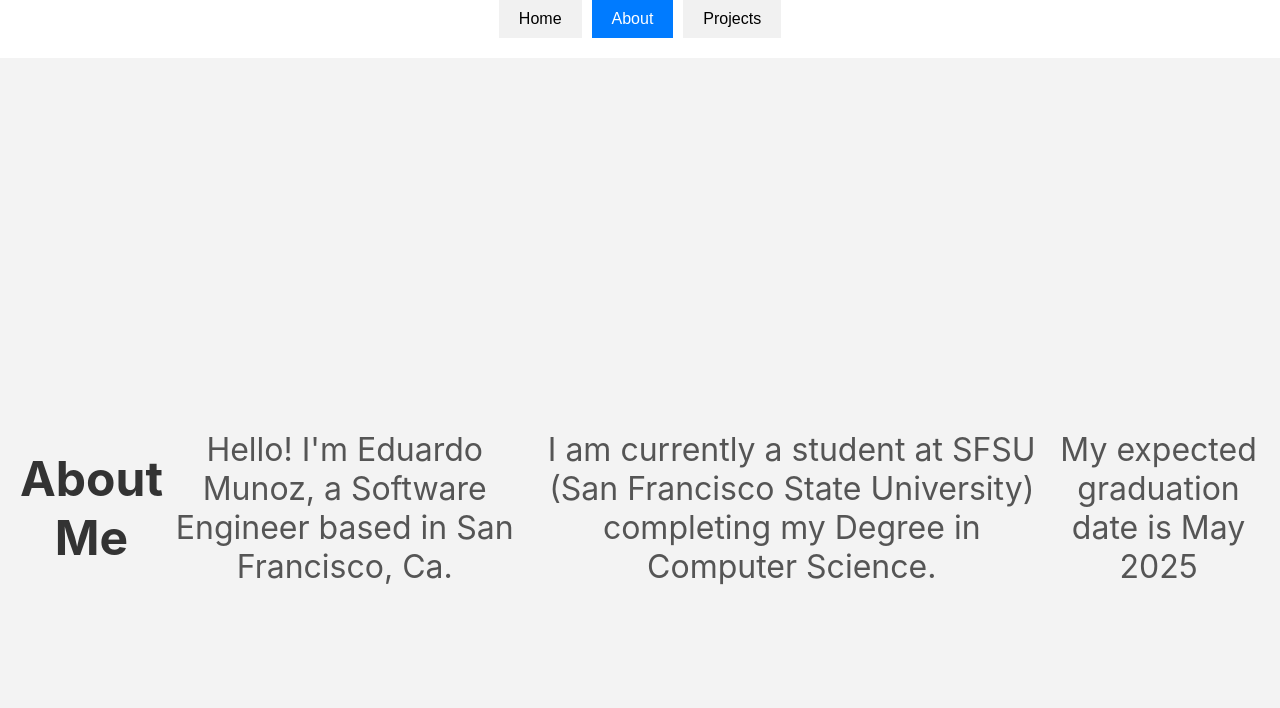
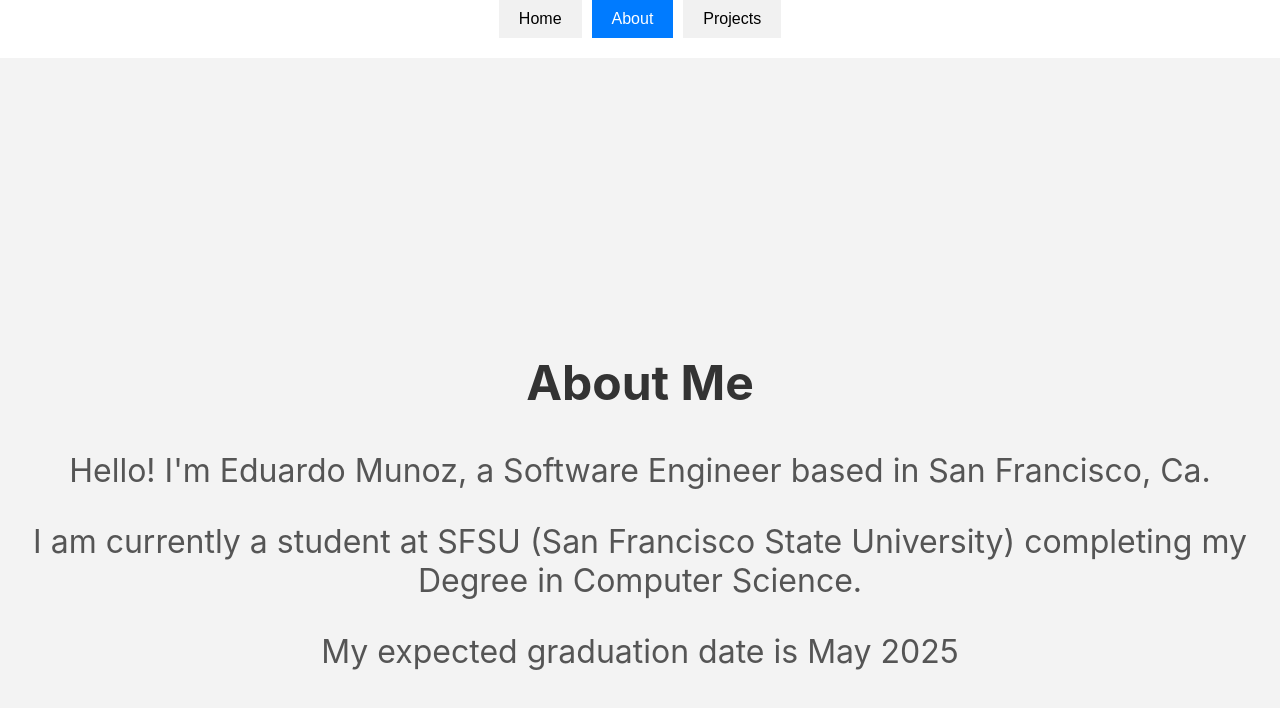
Before and after one commit to smvckerz/PersonalPortfolio, a React (Create React App) app: page / in a window 1280 px wide. Both pictures are taken after a click on the button "About". Shown: the top 708 px of the page. Built offline with nearby package versions, Linux system fonts and the light colour scheme.

Commit message:
Added a few changes

```diff
--- a/src/About.js
+++ b/src/About.js
@@ -3,10 +3,12 @@
 function About() {
     return (
         <section id="about" className="section-about">
-            <h2>About Me</h2>
-            <p>Hello! I'm Eduardo Munoz, a Software Engineer based in San Francisco, Ca.</p>
-            <p>I am currently a student at SFSU (San Francisco State University) completing my Degree in Computer Science.</p>
-            <p>My expected graduation date is May 2025</p>
+            <center>
+                <h2>About Me</h2>
+                <p>Hello! I'm Eduardo Munoz, a Software Engineer based in San Francisco, Ca.</p>
+                <p>I am currently a student at SFSU (San Francisco State University) completing my Degree in Computer Science.</p>
+                <p>My expected graduation date is May 2025</p>
+            </center>
             {/* <a href="[Link to your resume]" download>Download Resume</a> */}
         </section>
     );
--- a/src/Contact.js
+++ b/src/Contact.js
@@ -4,7 +4,7 @@
     return (
         <section id="contact" className="section-contact">
             <h2>Contact Me</h2>
-            <p>You can reach me at [your-email@example.com].</p>
+            <p>You can reach me at [edmunoz1030@gmail.com].</p>
         </section>
     );
 }
--- a/src/Projects.js
+++ b/src/Projects.js
@@ -17,6 +17,7 @@
 
     return (
         <section id="projects" className="section-projects">
+            <center>
                 <h2>My Projects</h2>
                 <ul>
                     {projects.map((project, index) => (
@@ -27,6 +28,7 @@
                         </li>
                     ))}
                 </ul>
+            </center>
         </section>
     );
 }
```
Lines whose indentation alone changed are shown as unchanged.
